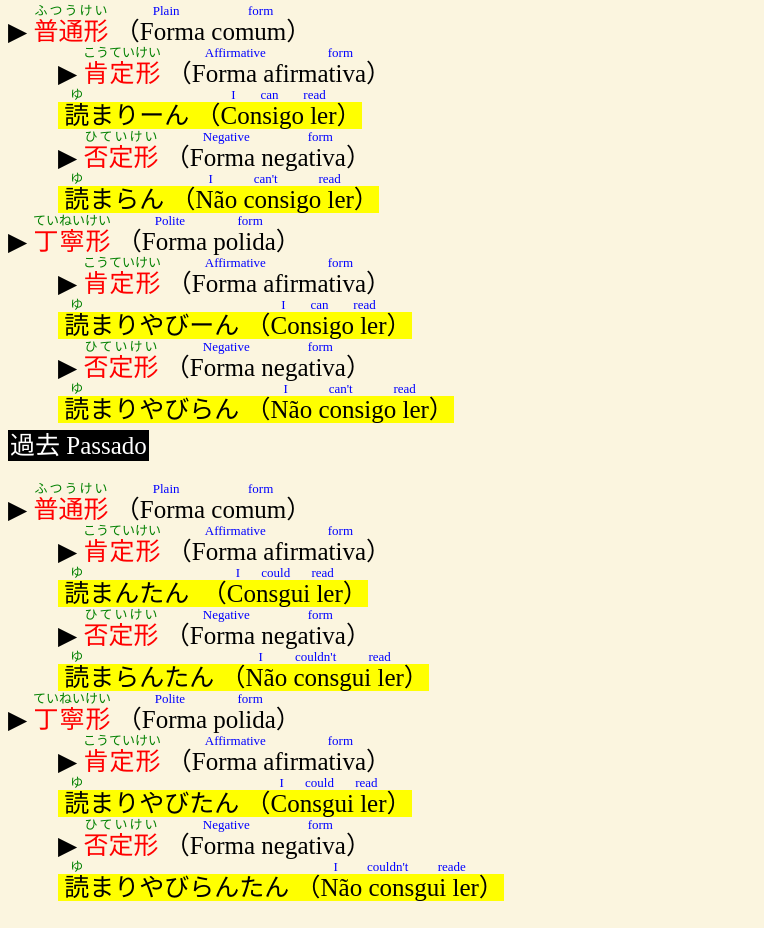
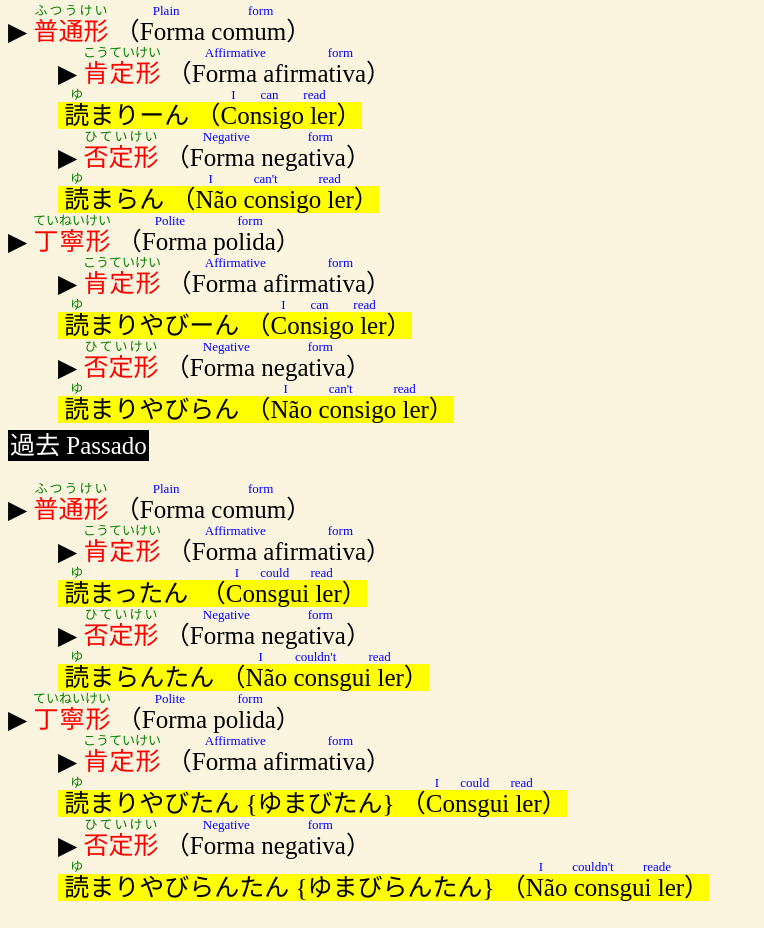
Before and after one commit to demisart/uchinaaguchi, a plain HTML site: page CONT/03grammar/01verb/02regular/13riyun1/riyun1.html in a window 1280 px wide. Shown: the part 511-1439 px from the top of the page, without its empty margins (0-764 px from the left). Drawn offline with Linux system fonts and the light colour scheme.

Commit message:
Add files via upload

```diff
--- a/CONT/03grammar/01verb/02regular/13riyun1/riyun1.html
+++ b/CONT/03grammar/01verb/02regular/13riyun1/riyun1.html
@@ -151,14 +151,14 @@ benrinarinkushuu.src = '';
 
 <a href="javascript:void(0);" onmousedown="doushi.play()">▶</a> <a href=""><ruby><font color="red">普通形</font><rt><font size='2' color="green" face='Arial Unicode MS'>ふつうけい</font></rt></ruby> （<ruby>Forma comum<rt><font size='2' color="blue" face='Arial Unicode MS'>Plain form</font></rt></ruby>）</a>
 	<a href="javascript:void(0);" onmousedown="doushi.play()">▶</a> <a href=""><ruby><font color="red">肯定形</font><rt><font size='2' color="green" face='Arial Unicode MS'>こうていけい</font></rt></ruby> （<ruby>Forma afirmativa<rt><font size='2' color="blue" face='Arial Unicode MS'>Affirmative form</font></rt></ruby>）</a>
-	<mark> <a href=""><ruby>読<rt><font size='2' color="green" face='Arial Unicode MS'>ゆ</font></rt></ruby>まんたん  （<ruby>Consgui ler<rt><font size='2' color="blue" face='Arial Unicode MS'>I could read</font></rt></ruby>）</mark>
+	<mark> <a href=""><ruby>読<rt><font size='2' color="green" face='Arial Unicode MS'>ゆ</font></rt></ruby>まったん  （<ruby>Consgui ler<rt><font size='2' color="blue" face='Arial Unicode MS'>I could read</font></rt></ruby>）</mark>
 	<a href="javascript:void(0);" onmousedown="doushi.play()">▶</a> <a href=""><ruby><font color="red">否定形</font><rt><font size='2' color="green" face='Arial Unicode MS'>ひていけい</font></rt></ruby> （<ruby>Forma negativa<rt><font size='2' color="blue" face='Arial Unicode MS'>Negative form</font></rt></ruby>）</a>
 	<mark> <a href=""><ruby>読<rt><font size='2' color="green" face='Arial Unicode MS'>ゆ</font></rt></ruby>まらんたん （<ruby>Não consgui ler<rt><font size='2' color="blue" face='Arial Unicode MS'>I couldn't read</font></rt></ruby>）</mark>
 <a href="javascript:void(0);" onmousedown="doushi.play()">▶</a> <a href=""><ruby><font color="red">丁寧形</font><rt><font size='2' color="green" face='Arial Unicode MS'>ていねいけい</font></rt></ruby> （<ruby>Forma polida<rt><font size='2' color="blue" face='Arial Unicode MS'>Polite form</font></rt></ruby>）</a>
 	<a href="javascript:void(0);" onmousedown="doushi.play()">▶</a> <a href=""><ruby><font color="red">肯定形</font><rt><font size='2' color="green" face='Arial Unicode MS'>こうていけい</font></rt></ruby> （<ruby>Forma afirmativa<rt><font size='2' color="blue" face='Arial Unicode MS'>Affirmative form</font></rt></ruby>）</a>
-	<mark> <a href=""><ruby>読<rt><font size='2' color="green" face='Arial Unicode MS'>ゆ</font></rt></ruby>まりやびたん （<ruby>Consgui ler<rt><font size='2' color="blue" face='Arial Unicode MS'>I could read</font></rt></ruby>）</mark>
+	<mark> <a href=""><ruby>読<rt><font size='2' color="green" face='Arial Unicode MS'>ゆ</font></rt></ruby>まりやびたん {ゆまびたん} （<ruby>Consgui ler<rt><font size='2' color="blue" face='Arial Unicode MS'>I could read</font></rt></ruby>）</mark>
 	<a href="javascript:void(0);" onmousedown="doushi.play()">▶</a> <a href=""><ruby><font color="red">否定形</font><rt><font size='2' color="green" face='Arial Unicode MS'>ひていけい</font></rt></ruby> （<ruby>Forma negativa<rt><font size='2' color="blue" face='Arial Unicode MS'>Negative form</font></rt></ruby>）</a>
-	<mark> <a href=""><ruby>読<rt><font size='2' color="green" face='Arial Unicode MS'>ゆ</font></rt></ruby>まりやびらんたん （<ruby>Não consgui ler<rt><font size='2' color="blue" face='Arial Unicode MS'>I couldn't reade</font></rt></ruby>）</mark>
+	<mark> <a href=""><ruby>読<rt><font size='2' color="green" face='Arial Unicode MS'>ゆ</font></rt></ruby>まりやびらんたん {ゆまびらんたん} （<ruby>Não consgui ler<rt><font size='2' color="blue" face='Arial Unicode MS'>I couldn't reade</font></rt></ruby>）</mark>
 
 
 </font></pre>
```
